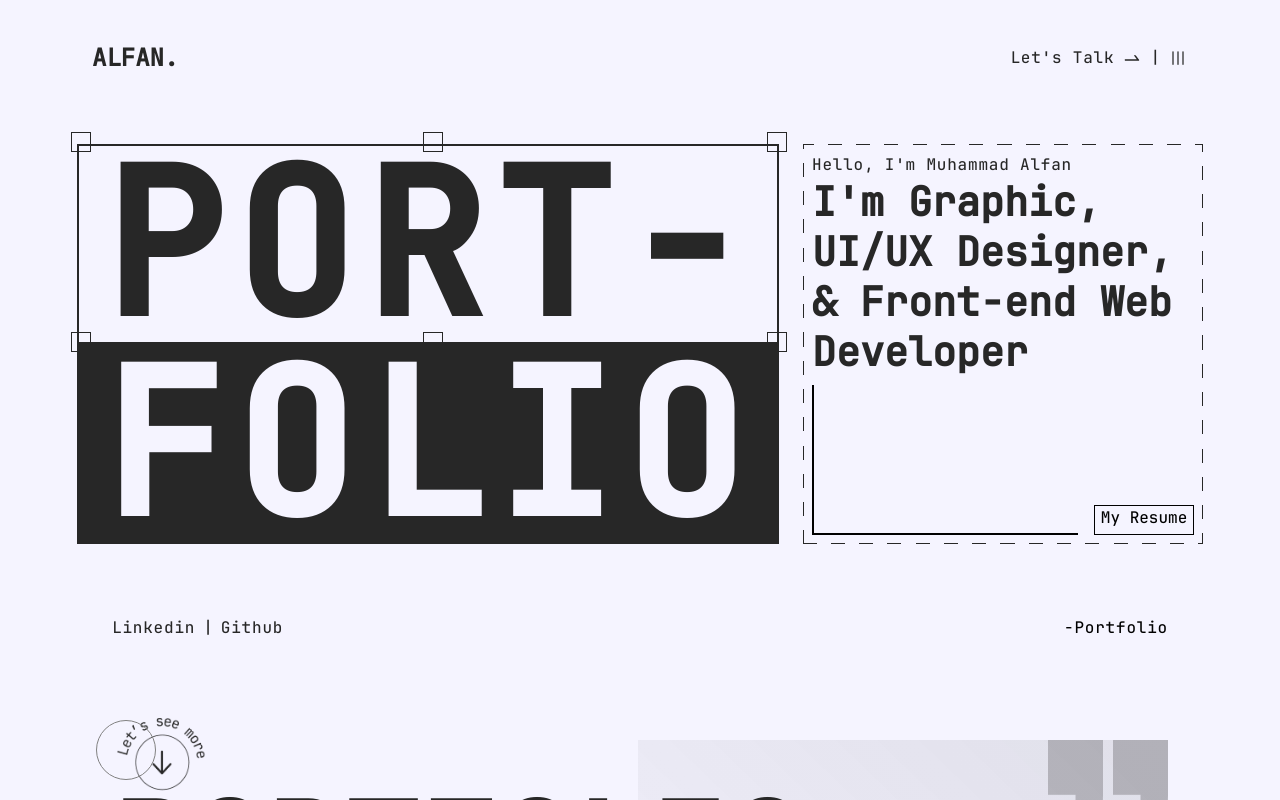
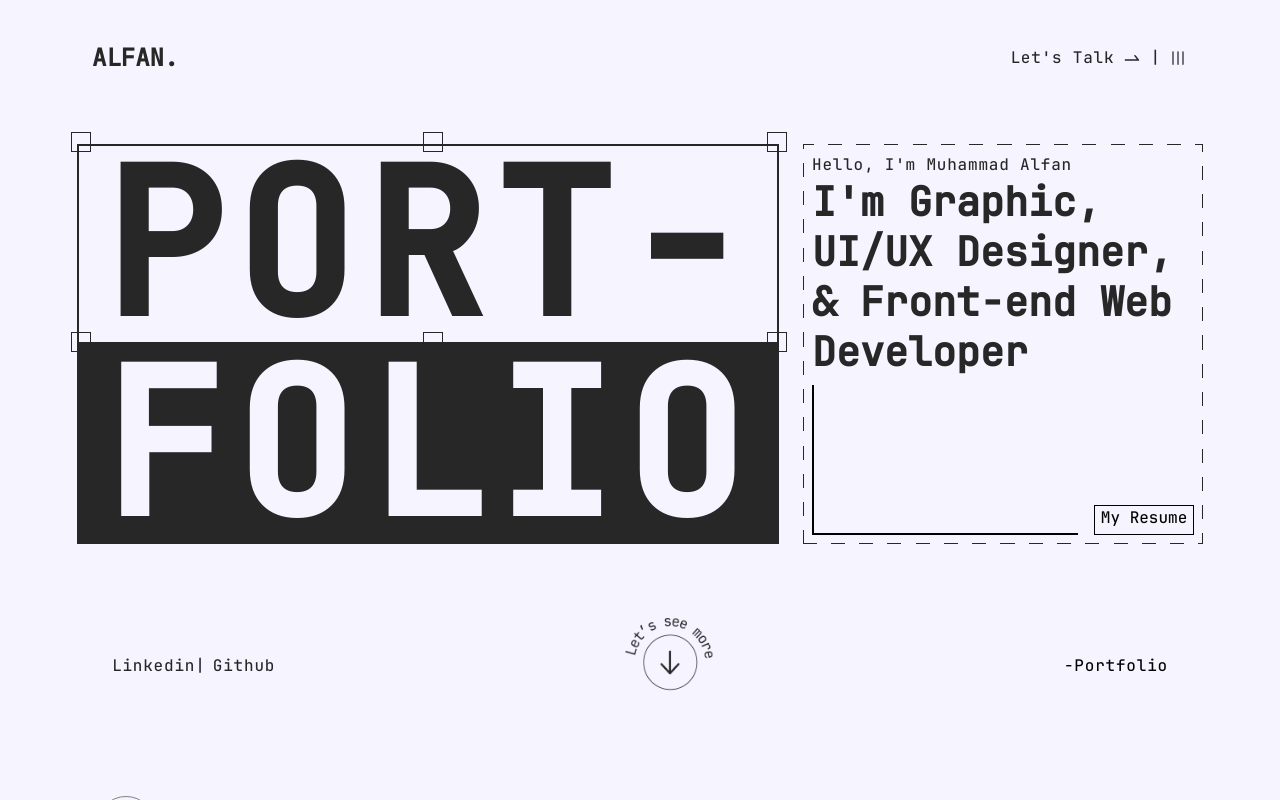
Before and after one commit to Mhmmdalfn1502/WEB-PORTFOLIO2, a Next.js app: page / in a window 1280 px wide. Shown: the top 800 px of the page. Built offline with nearby package versions, Linux system fonts and the light colour scheme.

Commit message:
Bismillah

```diff
--- a/src/app/page.tsx
+++ b/src/app/page.tsx
@@ -43,8 +43,10 @@ export default function Home() {
               <div className="absolute w-[20px] h-[20px] border-1 border-[#272727] lg:-top-28 -top-20 -left-8"></div>
               <div className="absolute w-[20px] h-[20px] border-1 border-[#272727] lg:-top-28 -top-20 lg:left-80 left-38"></div>
               <div className="absolute w-[20px] h-[20px] border-1 border-[#272727] lg:-top-28 -top-20 lg:left-166 left-84"></div>
-              <div className="absolute w-[20px] h-[20px] border-1 border-[#272727] lg:top-22 top-15
-              -left-8"></div>
+              <div
+                className="absolute w-[20px] h-[20px] border-1 border-[#272727] lg:top-22 top-15
+              -left-8"
+              ></div>
               <div className="absolute w-[20px] h-[20px] border-1 border-[#272727] lg:top-22 top-15 lg:left-80 left-38"></div>
               <div className="absolute w-[20px] h-[20px] border-1 border-[#272727] lg:top-22 top-15 lg:left-166 left-84"></div>
             </div>
@@ -77,16 +79,18 @@ export default function Home() {
       </div>
 
       <div className="flex flex-row justify-between items-center lg:px-28 px-4 w-[100%] lg:mt-18 mt-6">
-        <div className="link flex flex-row gap-2 justify-center items-center text-[#272727] text-[16px]">
-          <a href="https://www.linkedin.com/in/muhammad-alfan1502/">
-            <ScrambleText text="Linkedin" className="text-[16px] text-[#272727] tracking-wider hover:text-black" />
-          </a>
-          <span>|</span>
+        <div className="link flex lg:flex-row flex-col gap-2 justify-center items-start text-[#272727] text-[16px]">
+          <div>
+            <a href="https://www.linkedin.com/in/muhammad-alfan1502/">
+              <ScrambleText text="Linkedin" className="text-[16px] text-[#272727] tracking-wider hover:text-black" />
+            </a>
+            <span>|</span>
+          </div>
           <a href="https://github.com/Mhmmdalfn1502">
             <ScrambleText text="Github" className="text-[16px] text-[#272727] tracking-wider hover:text-black" />
           </a>
         </div>
-      <img onClick={scrollToSection} style={{ animationDuration: "1.5s" }} className="absolute lg:-bottom-4 md:-bottom-2 bottom-0 lg:w-[100px] w-[70px] lg:h-[100px] h-[70px] animate-bounce duration-700 cursor-pointer" src="Letsseemore.png" alt="See more" />
+        <img onClick={scrollToSection} style={{ animationDuration: "1.5s" }} className="lg:w-[100px] w-[70px] lg:h-[100px] h-[70px] animate-bounce duration-700 cursor-pointer" src="Letsseemore.png" alt="See more" />
         <span className="tracking-wider">-Portfolio</span>
       </div>
 
```
